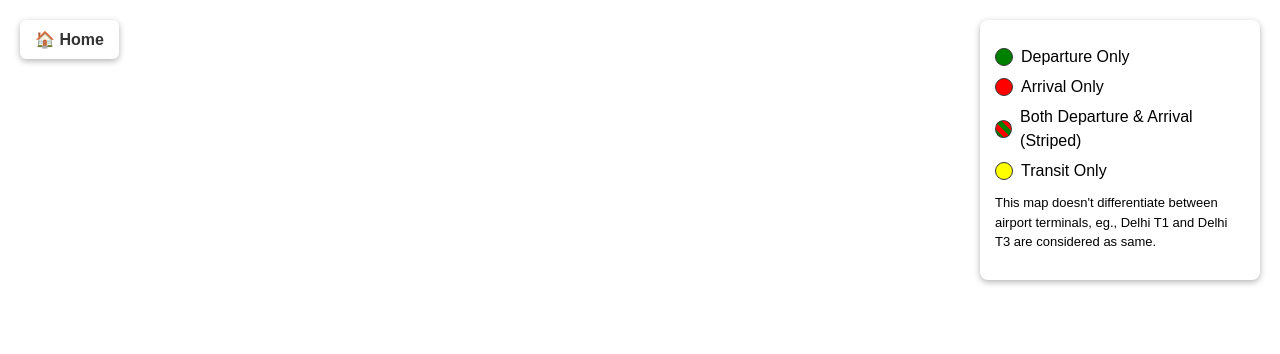
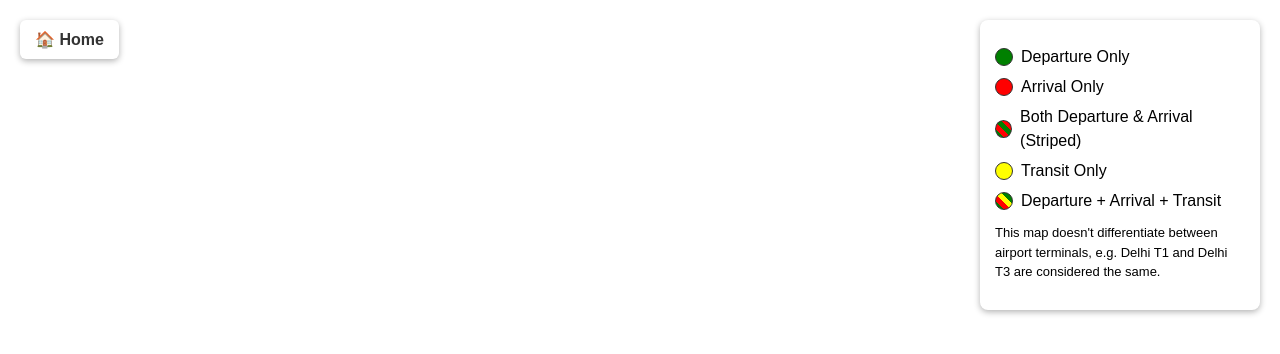
Before and after one commit to Prabir-K-Mitra/AirlineProject, a plain HTML site: page map.html in a window 1280 px wide. Drawn offline with nearby package versions, Linux system fonts and the light colour scheme; no server answers.

Commit message:
map.html bug fixes

```diff
--- a/map.html
+++ b/map.html
@@ -39,7 +39,7 @@
     .marker-arrival   { background-color: red; }
     .marker-transit   { background-color: yellow; }
 
-    /* Stripes */
+    /* Stripes for both dep & arr */
     .marker-both {
       background: repeating-linear-gradient(
         45deg,
@@ -50,6 +50,18 @@
       );
     }
 
+    /* Stripes for dep + arr + transit */
+    .marker-all {
+      background: repeating-linear-gradient(
+        45deg,
+        green,
+        green 5px,
+        red 5px,
+        red 10px,
+        yellow 10px,
+        yellow 15px
+      );
+    }
 
     /* Legend */
     .legend {
@@ -86,9 +98,10 @@
     <div class="legend-item"><span class="legend-color marker-arrival"></span> Arrival Only</div>
     <div class="legend-item"><span class="legend-color marker-both"></span> Both Departure & Arrival (Striped)</div>
     <div class="legend-item"><span class="legend-color marker-transit"></span> Transit Only</div>
+    <div class="legend-item"><span class="legend-color marker-all"></span> Departure + Arrival + Transit</div>
 
     <p style="margin-top:10px; font-size: 13px;">
-      This map doesn't differentiate between airport terminals, eg., Delhi T1 and Delhi T3 are considered as same.
+      This map doesn't differentiate between airport terminals, e.g. Delhi T1 and Delhi T3 are considered the same.
     </p>
   </div>
 
@@ -109,7 +122,7 @@
     const urlParams = new URLSearchParams(window.location.search);
     const airlineFile = urlParams.get('airline'); // e.g., "indigo" or "all"
 
-    // Your airline data files (add/remove as needed)
+    // Your airline data files
     const airlinesList = [
       "indigo", "goair", "jetairways", "airindia", "spicejet", "ethiopian",
       "airasia", "klm", "transavia", "airfrance", "wizzair", "qatar",
@@ -120,7 +133,6 @@
       let datasets = [];
 
       if (airlineFile === "all") {
-        // Load all airline JSON files
         for (const a of airlinesList) {
           try {
             const res = await fetch(`data/${a}.json`);
@@ -131,7 +143,6 @@
           }
         }
       } else {
-        // Load only one airline JSON
         const res = await fetch(`data/${airlineFile}.json`);
         const data = await res.json();
         datasets.push(data);
@@ -146,10 +157,14 @@
         return;
       }
 
+      // Set title + legend
       if (airlineFile === "all") {
         document.title = "All Airlines Flight Map";
+        document.getElementById("legend-title").textContent = "All Airlines";
       } else {
-        document.title = `${datasets[0].name} Flight Map`;
+        const airlineData = datasets[0];
+        document.title = `${airlineData.name} Flight Map`;
+        document.getElementById("legend-title").textContent = airlineData.name;
       }
 
       // Count departures & arrivals per airport
```
